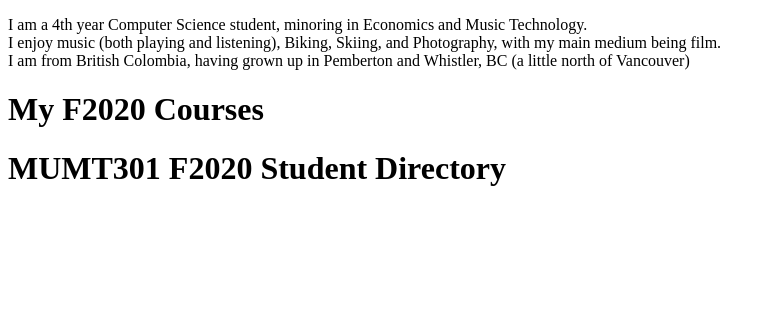
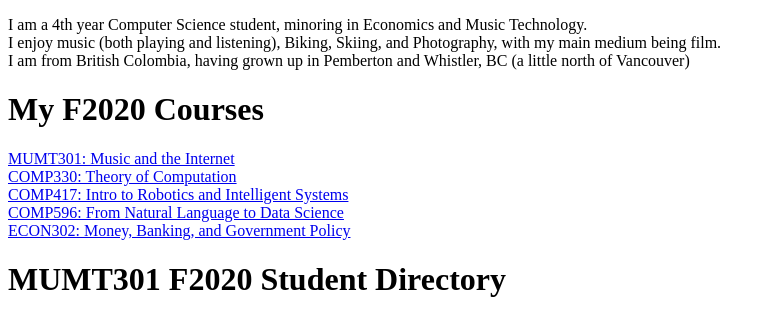
Before and after one commit to mumt301/raviraina, a plain HTML site: page index.html in a window 1280 px wide. Shown: the whole page, without its empty margins (0-771 px from the left). Drawn offline with Linux system fonts and the light colour scheme.

Commit message:
added course links

```diff
--- a/index.html
+++ b/index.html
@@ -15,6 +15,21 @@
     <div class="photo"></div>
     <div class="class-links">
       <h1>My F2020 Courses</h1>
+      <a href="https://www.mcgill.ca/study/2020-2021/courses/mumt-301"
+        >MUMT301: Music and the Internet</a
+      ><br />
+      <a href="https://www.mcgill.ca/study/2021-2022/courses/comp-330"
+        >COMP330: Theory of Computation</a
+      ><br />
+      <a href="https://www.mcgill.ca/study/2021-2022/courses/comp-417"
+        >COMP417: Intro to Robotics and Intelligent Systems</a
+      ><br />
+      <a href="https://www.mcgill.ca/study/2021-2022/courses/comp-596"
+        >COMP596: From Natural Language to Data Science</a
+      ><br />
+      <a href="https://www.mcgill.ca/study/2021-2022/courses/econ-302"
+        >ECON302: Money, Banking, and Government Policy</a
+      ><br />
     </div>
     <div class="rel-links">
       <h1>MUMT301 F2020 Student Directory</h1>
```
Also changed, not shown: 1 other file.
